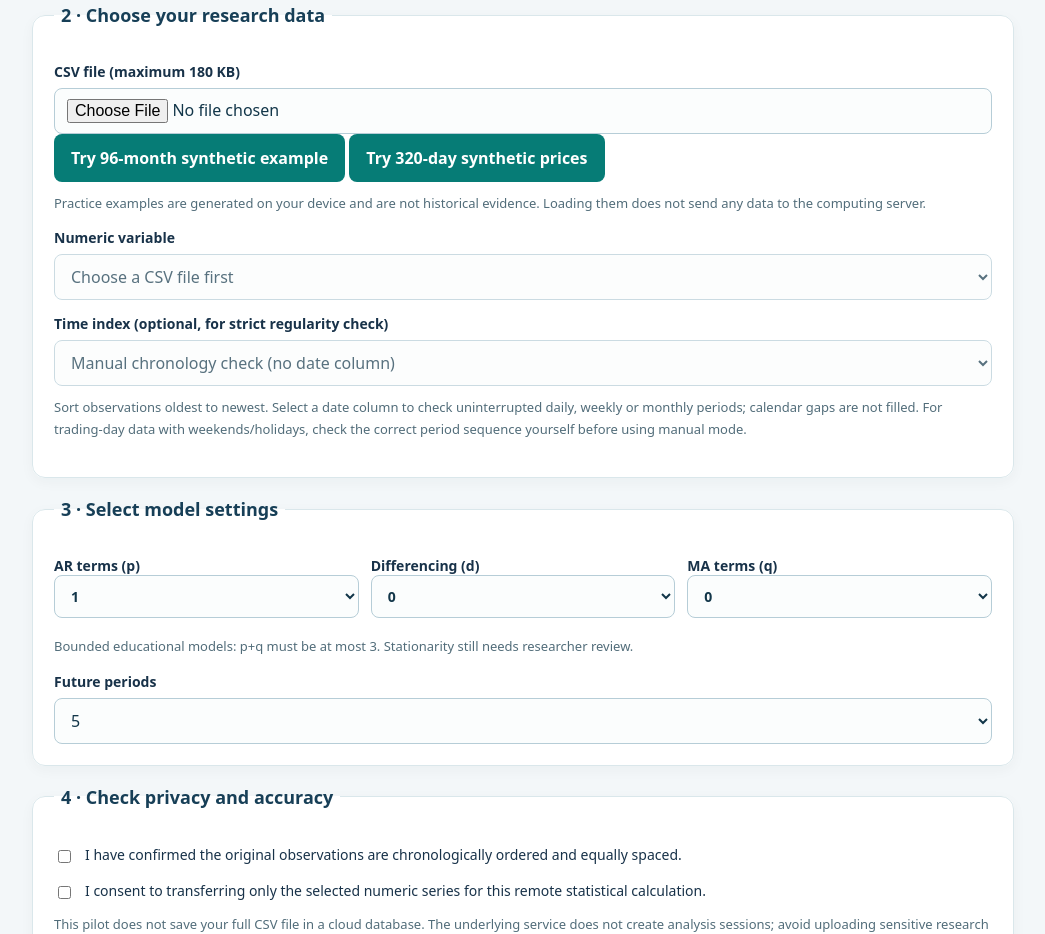
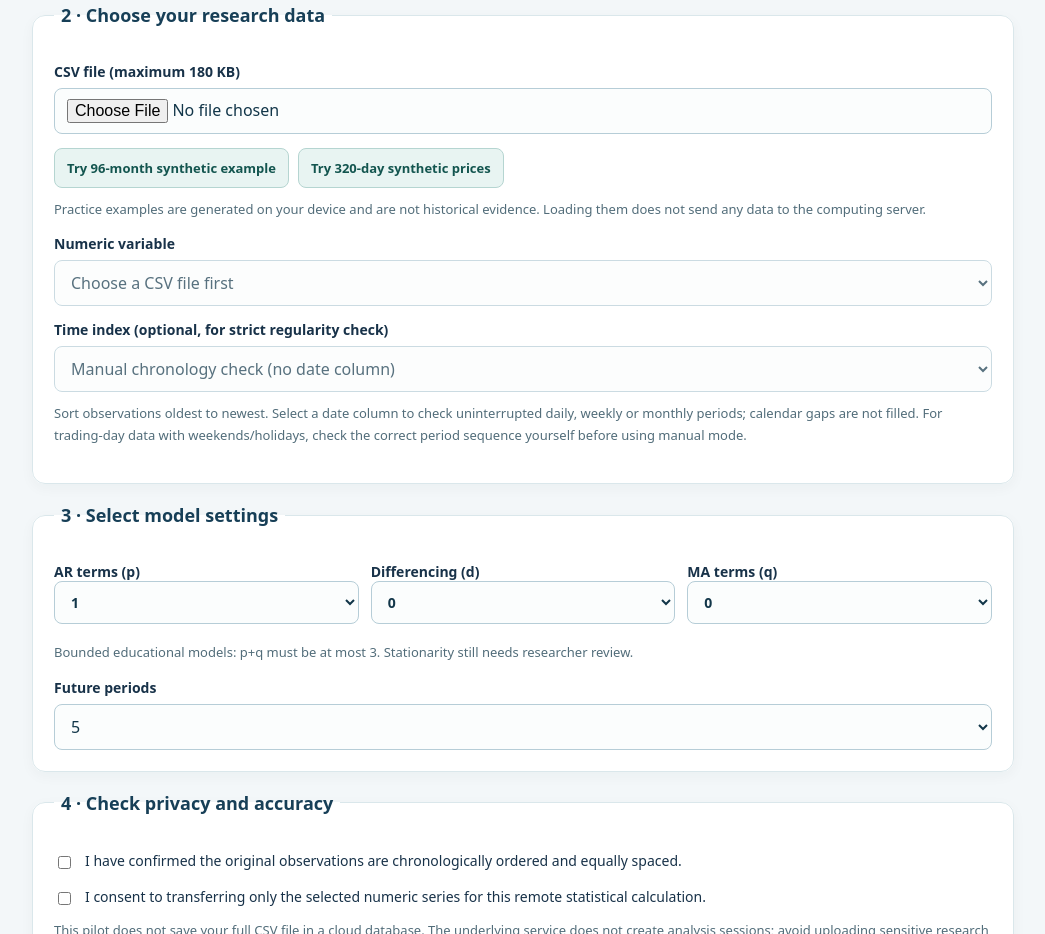
Before and after one commit to mabrig1/StatLab, a plain HTML site: page cloudflare/public/advanced.html in a window 1280 px wide. Shown: the part 814-1748 px from the top of the page, without its empty margins (117-1162 px from the left). Drawn offline with Linux system fonts and the light colour scheme; no server answers.

Commit message:
feat: add no-upload synthetic practice entry points in cloudflare/public/advanced.css

```diff
--- a/cloudflare/public/advanced.css
+++ b/cloudflare/public/advanced.css
@@ -9,6 +9,7 @@ fieldset{min-width:0}legend{font-size:18px;color:#173f57;font-weight:750;padding
 label{display:block;font-weight:600;font-size:14px;margin:14px 0 7px}.check{display:flex;align-items:flex-start;gap:11px;line-height:1.6;font-weight:500}
 .check input{margin-top:6px}input[type="file"],select{max-width:100%;width:100%;font:inherit;border:1px solid #b6cdd7;border-radius:8px;padding:10px 12px;background:#fbfdfd;color:#123649}
 input[type="file"]{cursor:pointer}.three{display:grid;grid-template-columns:repeat(3,minmax(0,1fr));gap:12px}
+.example-actions{display:flex;flex-wrap:wrap;gap:9px;margin:14px 0 8px}.example-actions button{padding:10px 12px;background:#e8f4f2;color:#13554f;border:1px solid #b5d5d1;font-size:13px}.example-actions button:hover{background:#d4ebe7}
 .hint{font-size:13px;color:#526d7a;line-height:1.65;margin:11px 0}
 button{border:0;padding:13px 17px;border-radius:8px;background:#067c76;color:white;font:inherit;font-weight:700;cursor:pointer}
 button:disabled{cursor:not-allowed;background:#a8b8bd}
```
